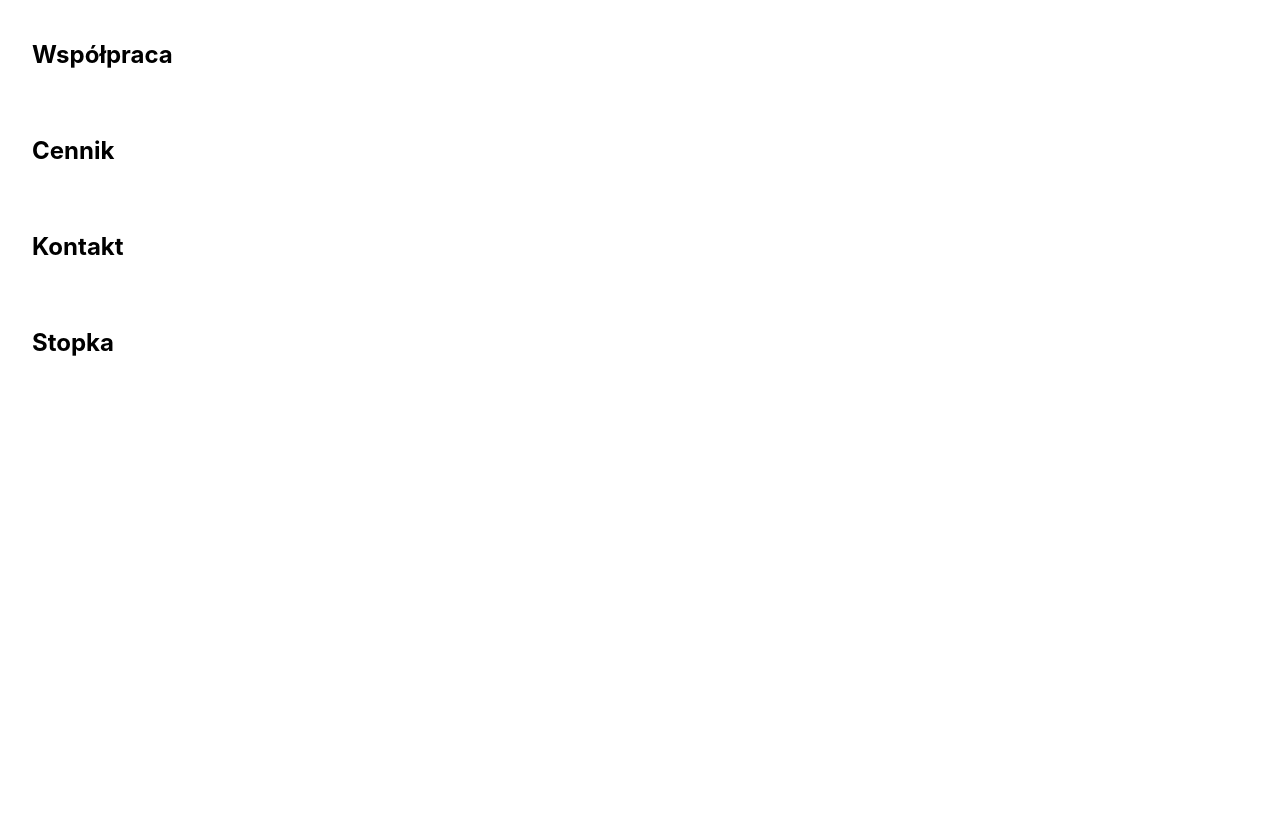
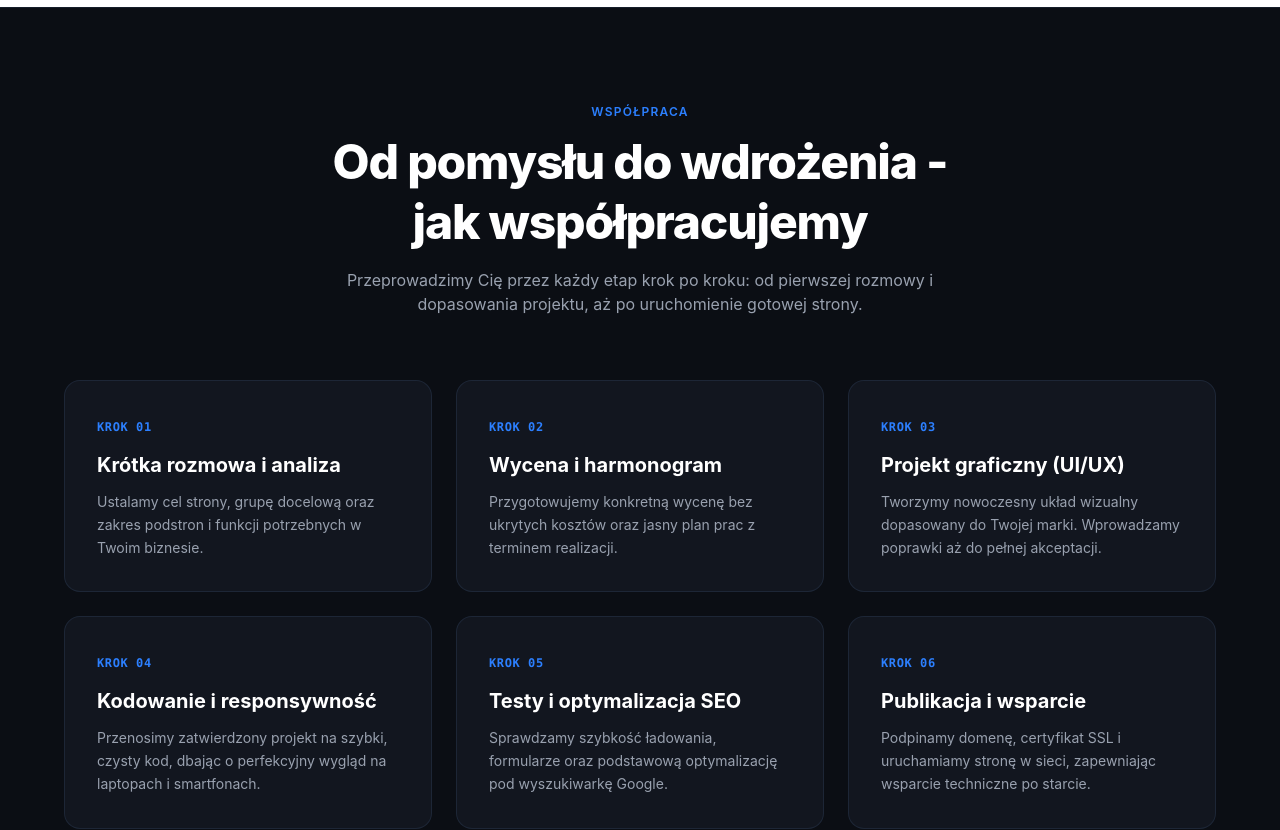
Before and after one commit to StudentST-PL/Our-Website, a React (Vite) app in the folder Frontend/: page / in a window 1280 px wide. Shown: the part 2060-2890 px from the top of the page. Before the commit the page ends 2451 px from the top, so only its background shows below. Built offline with nearby package versions, Linux system fonts and the light colour scheme; a web font is replaced by a local one.

Commit message:
Rozpoczecie sekcji wspolpraca

```diff
--- a/Frontend/src/pages/Wspolpraca.jsx
+++ b/Frontend/src/pages/Wspolpraca.jsx
@@ -1,7 +1,72 @@
+const kroki = [
+  {
+    numer: 'KROK 01',
+    tytul: 'Krótka rozmowa i analiza',
+    opis: 'Ustalamy cel strony, grupę docelową oraz zakres podstron i funkcji potrzebnych w Twoim biznesie.'
+  },
+  {
+    numer: 'KROK 02',
+    tytul: 'Wycena i harmonogram',
+    opis: 'Przygotowujemy konkretną wycenę bez ukrytych kosztów oraz jasny plan prac z terminem realizacji.'
+  },
+  {
+    numer: 'KROK 03',
+    tytul: 'Projekt graficzny (UI/UX)',
+    opis: 'Tworzymy nowoczesny układ wizualny dopasowany do Twojej marki. Wprowadzamy poprawki aż do pełnej akceptacji.'
+  },
+  {
+    numer: 'KROK 04',
+    tytul: 'Kodowanie i responsywność',
+    opis: 'Przenosimy zatwierdzony projekt na szybki, czysty kod, dbając o perfekcyjny wygląd na laptopach i smartfonach.'
+  },
+  {
+    numer: 'KROK 05',
+    tytul: 'Testy i optymalizacja SEO',
+    opis: 'Sprawdzamy szybkość ładowania, formularze oraz podstawową optymalizację pod wyszukiwarkę Google.'
+  },
+  {
+    numer: 'KROK 06',
+    tytul: 'Publikacja i wsparcie',
+    opis: 'Podpinamy domenę, certyfikat SSL i uruchamiamy stronę w sieci, zapewniając wsparcie techniczne po starcie.'
+  }
+]
 export default function Wspolpraca() {
   return (
-    <section className="p-8">
-      <h2 className="text-2xl font-bold">Współpraca</h2>
+    <section id="jak-dzialamy" className="bg-[#0b0e14] text-white py-16 sm:py-24 px-4 sm:px-6 border-t border-gray-800/60">
+      <div className="max-w-6xl mx-auto">
+        <div className="max-w-2xl mx-auto text-center mb-16 sm:mb-16">
+          <p className="text-blue-500 text-xs font-semibold uppercase tracking-widest mb-3">
+            Współpraca
+          </p>
+          <h2 className="text-3xl sm:text-4xl md:text-5xl font-extrabold tracking-tight leading-tight mb-4">
+            Od pomysłu do wdrożenia - jak współpracujemy
+          </h2>
+          <p className="text-gray-400 text-sm sm:text-base">
+            Przeprowadzimy Cię przez każdy etap krok po kroku: od pierwszej rozmowy i dopasowania projektu, aż po uruchomienie gotowej strony.
+          </p>
+        </div>
+
+        <div className="grid grid-cols-1 md:grid-cols-2 lg:grid-cols-3 gap-6">
+          {kroki.map((krok) => (
+            <div
+              key={krok.numer}
+              className="group relative overflow-hidden bg-[#12161f] hover:bg-[#161b26] border border-gray-800/90 hover:border-blue-500/60 rounded-2xl p-6 sm:p-8 transition-all duration-300 hover:-translate-y-1.5 hover:shadow-[0_12px_35px_rgba(59,130,246,0.18)]"
+            >
+              <div className="absolute inset-x-0 top-0 h-[2px] bg-gradient-to-r from-transparent via-blue-500 to-transparent opacity-0 group-hover:opacity-100 transition-opacity duration-300" />
+
+              <span className="inline-block font-mono text-xs font-semibold uppercase tracking-wider text-blue-500 group-hover:text-blue-400 transition-colors duration-300 mb-4">
+                {krok.numer}
+              </span>
+              <h3 className="text-white group-hover:text-blue-100 text-lg sm:text-xl font-bold transition-colors duration-300 mb-3">
+                {krok.tytul}
+              </h3>
+              <p className="text-gray-400 group-hover:text-gray-300 text-sm leading-relaxed transition-colors duration-300">
+                {krok.opis}
+              </p>
+            </div>
+          ))}
+        </div>
+      </div>
     </section>
   )
 }
```
